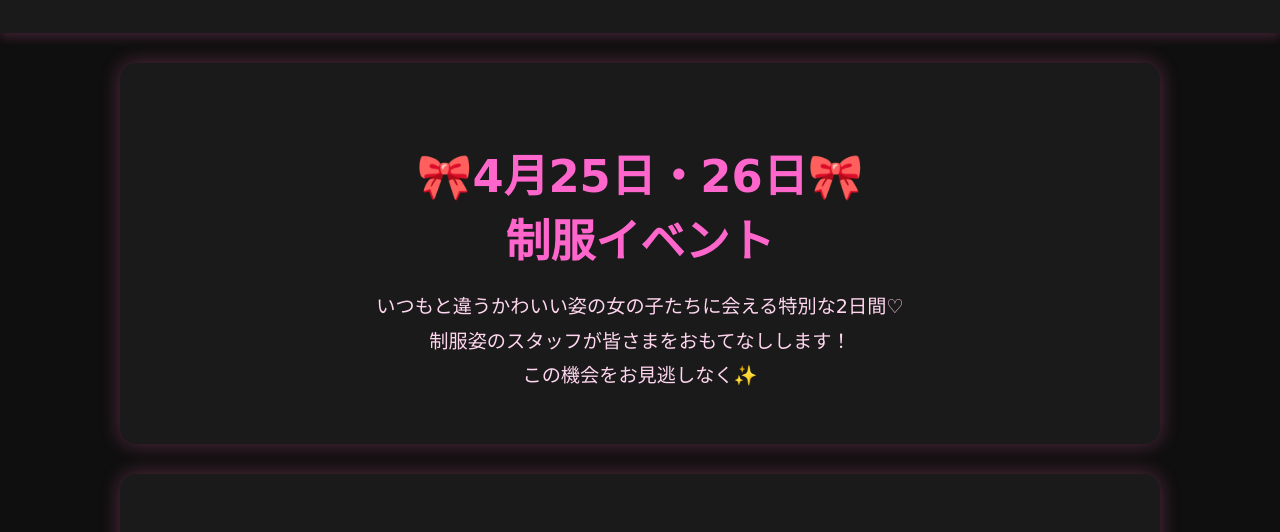
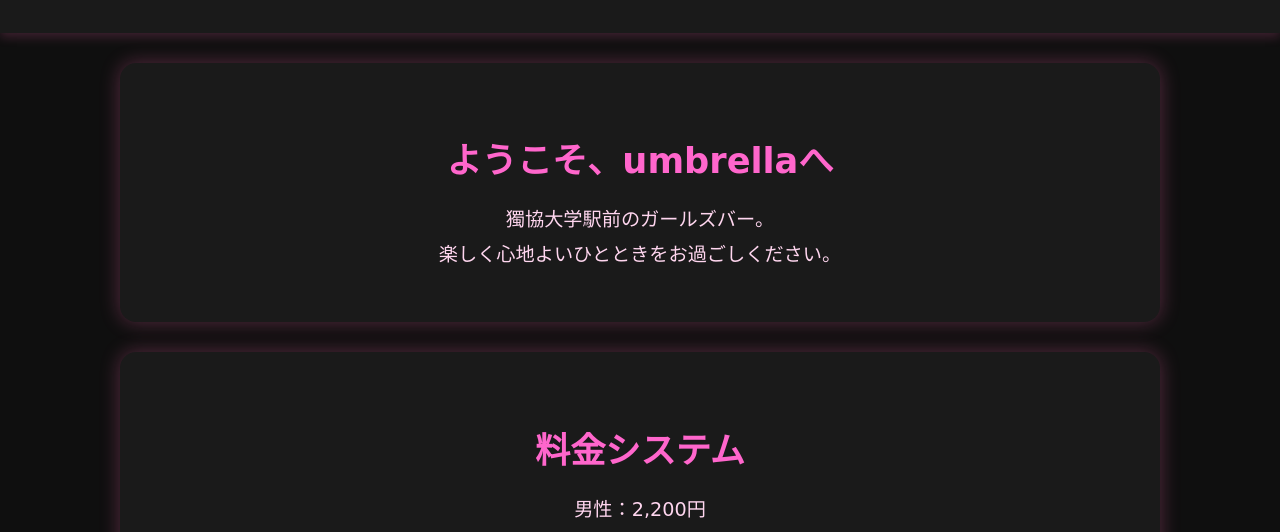
Before and after one commit to umbrella2990/umbrella, a plain HTML site: page index.html in a window 1280 px wide. Shown: the part 218-750 px from the top of the page. Drawn offline with Linux system fonts and the light colour scheme; a web font is replaced by a local one.

Commit message:
Update index.html

```diff
--- a/index.html
+++ b/index.html
@@ -128,14 +128,7 @@
     </nav>
   </header>
 
-  <section id="event">
-    <h1 class="event-heading">🎀4月25日・26日🎀<br>制服イベント</h1>
-    <p>
-      いつもと違うかわいい姿の女の子たちに会える特別な2日間♡<br>
-      制服姿のスタッフが皆さまをおもてなしします！<br>
-      この機会をお見逃しなく✨
-    </p>
-  </section>
+
 
   <section id="welcome">
     <h2>ようこそ、umbrellaへ</h2>
```
